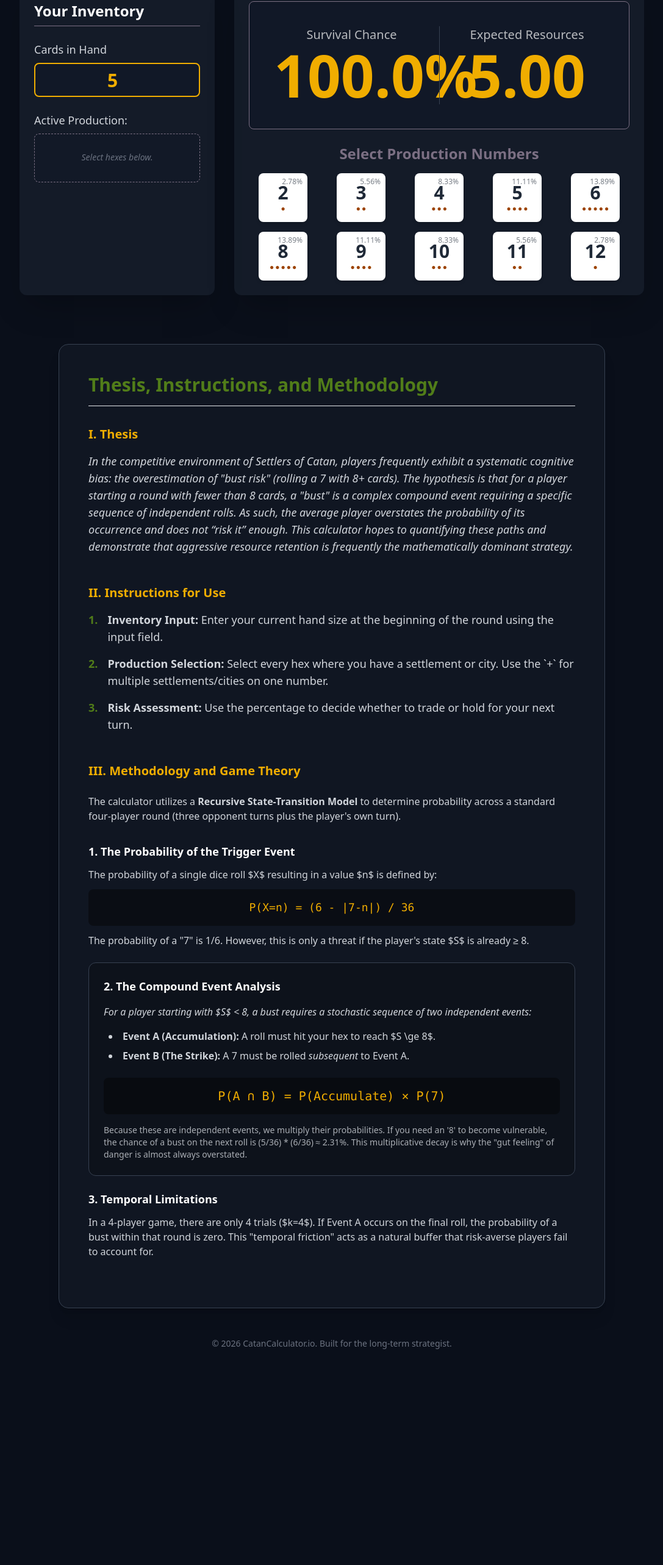
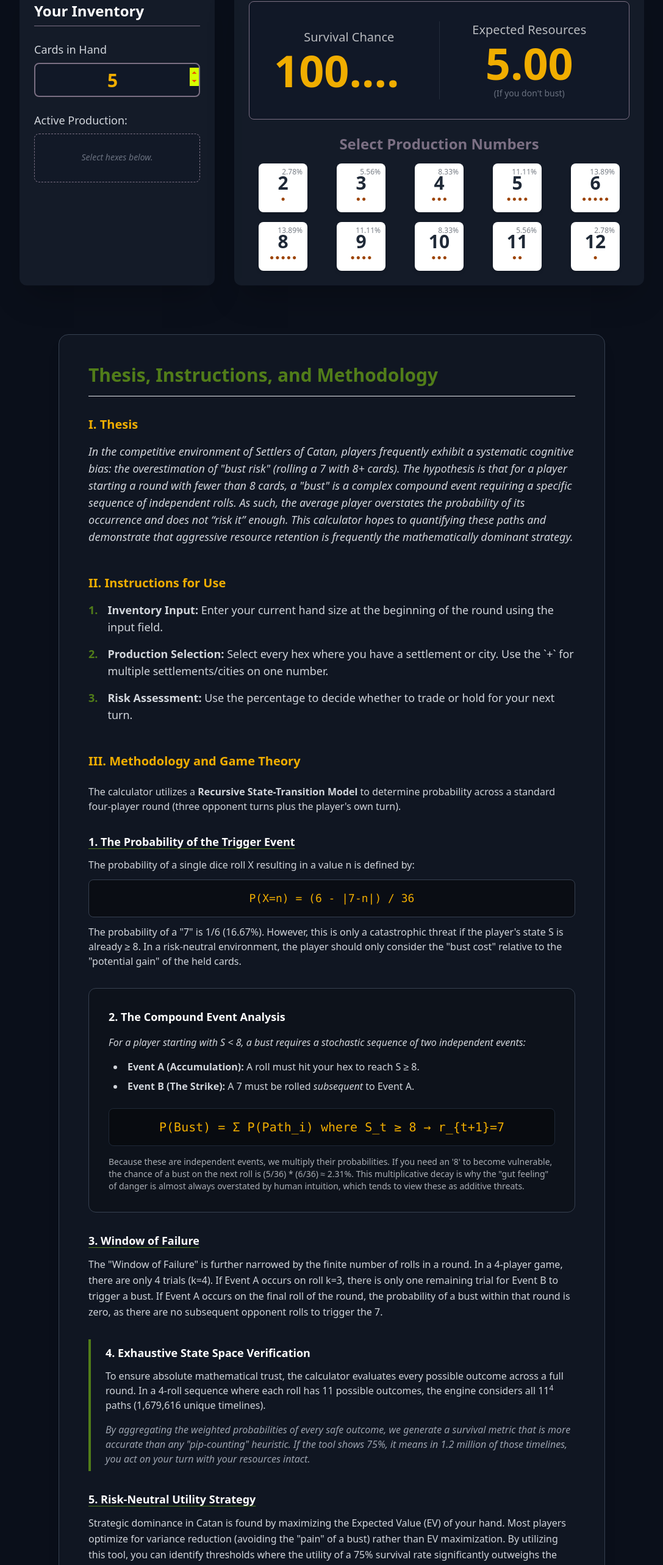
Before and after one commit to pklafta24/Catan-Calculator, a React (Vite) app: page / in a window 1280 px wide. Shown: the part 202-2768 px from the top of the page at 61% size, without its empty margins (96-1183 px from the left). Before the commit the page ends 2487 px from the top, so only its background shows below. Built offline with nearby package versions, Linux system fonts and the light colour scheme.

Commit message:
Enhance styling and layout in App component
Added custom styling for number input spinners and updated layout for survival chance and expected resources sections.

```diff
--- a/App.jsx
+++ b/App.jsx
@@ -128,6 +128,16 @@ export default function App() {
 
   return (
     <div className="text-white min-h-screen font-sans p-3 sm:p-8 flex flex-col items-center select-none" style={{ backgroundColor: COLORS.darker }}>
+      <style>{`
+        /* Custom styling for the gold arrows (spinners) */
+        input[type="number"]::-webkit-inner-spin-button,
+        input[type="number"]::-webkit-outer-spin-button {
+          filter: sepia(100%) saturate(2000%) hue-rotate(10deg);
+          opacity: 1;
+          cursor: pointer;
+          height: 30px;
+        }
+      `}</style>
       <div className="w-full max-w-5xl mx-auto">
 
         {/* Calculator Section */}
@@ -148,8 +158,8 @@ export default function App() {
                 inputMode="numeric"
                 value={cardCount}
                 onChange={handleCardCountChange}
-                className="w-full h-14 bg-gray-900 rounded-lg text-white text-center text-3xl font-bold focus:ring-2 focus:outline-none transition-colors appearance-none"
-                style={{ border: `2px solid ${COLORS.wheat}`, color: COLORS.wheat }}
+                className="w-full h-14 bg-gray-900 rounded-lg text-white text-center text-3xl font-bold focus:ring-2 focus:outline-none transition-colors"
+                style={{ border: `2px solid ${COLORS.ore}`, color: COLORS.wheat }}
                 min="0"
               />
             </div>
@@ -172,19 +182,21 @@ export default function App() {
           {/* Main Dashboard */}
           <div className="lg:col-span-2 bg-gray-800/50 p-5 sm:p-6 rounded-xl shadow-2xl border-t-4" style={{ borderColor: COLORS.wood }}>
             <div className="bg-gray-900 p-4 sm:p-6 rounded-lg mb-6 text-center shadow-inner border" style={{ borderColor: COLORS.ore }}>
-                <div className="flex flex-col sm:flex-row justify-around items-center">
-                    <div className="w-full sm:w-1/2 p-2 sm:p-4">
-                        <h2 className="text-md sm:text-xl opacity-70 mb-1">Survival Chance</h2>
-                        <div className="text-6xl sm:text-8xl font-bold" style={{ color: COLORS.wheat }}>
+                <div className="flex flex-col sm:flex-row justify-between items-center px-2 space-y-4 sm:space-y-0">
+                    <div className="flex-1 p-2 text-center min-w-0">
+                        <h2 className="text-xs sm:text-xl opacity-70 mb-1 whitespace-nowrap">Survival Chance</h2>
+                        <div className="text-4xl xs:text-5xl sm:text-6xl md:text-7xl font-bold truncate" style={{ color: COLORS.wheat }}>
                           {(metrics.survivalProbability * 100).toFixed(1)}%
                         </div>
                     </div>
-                    <div className="w-full sm:w-px h-px sm:h-32 bg-gray-700 my-4 sm:my-0"></div>
-                    <div className="w-full sm:w-1/2 p-2 sm:p-4">
-                         <h2 className="text-md sm:text-xl opacity-70 mb-1">Expected Resources</h2>
-                        <div className="text-6xl sm:text-8xl font-bold" style={{ color: COLORS.wheat }}>
+                    <div className="hidden sm:block w-px h-32 bg-gray-700 opacity-50 mx-4"></div>
+                    <div className="block sm:hidden w-full h-px bg-gray-700 opacity-30"></div>
+                    <div className="flex-1 p-2 text-center min-w-0">
+                         <h2 className="text-xs sm:text-xl opacity-70 mb-1 whitespace-nowrap">Expected Resources</h2>
+                        <div className="text-4xl xs:text-5xl sm:text-6xl md:text-7xl font-bold truncate" style={{ color: COLORS.wheat }}>
                           {metrics.expectedCards.toFixed(2)}
                         </div>
+                        <p className="text-gray-500 text-[10px] sm:text-sm mt-1 whitespace-nowrap">(If you don't bust)</p>
                     </div>
                 </div>
             </div>
@@ -206,7 +218,7 @@ export default function App() {
           </div>
         </div>
 
-        {/* Text Section */}
+        {/* Thesis, Instructions, and Methodology Section */}
         <div className="max-w-4xl mx-auto bg-gray-800/30 p-6 sm:p-12 rounded-2xl border border-gray-700 shadow-xl leading-relaxed mb-12">
           <h1 className="text-2xl sm:text-3xl font-bold mb-6 sm:mb-8 border-b pb-4" style={{ color: COLORS.wood }}>Thesis, Instructions, and Methodology</h1>
 
@@ -243,34 +255,53 @@ export default function App() {
             <div className="text-gray-300 space-y-8 text-sm sm:text-base">
               <p>The calculator utilizes a <b>Recursive State-Transition Model</b> to determine probability across a standard four-player round (three opponent turns plus the player's own turn).</p>
 
-              <div className="space-y-6">
+              <div className="space-y-8">
                 <div>
-                  <h3 className="font-bold mb-3 text-white text-lg">1. The Probability of the Trigger Event</h3>
-                  <p className="mb-3">The probability of a single dice roll $X$ resulting in a value $n$ is defined by:</p>
-                  <div className="bg-black/40 p-4 text-center font-mono rounded-lg text-lg" style={{ color: COLORS.wheat }}>
+                  <h3 className="font-bold mb-3 text-white text-lg underline decoration-wood underline-offset-4">1. The Probability of the Trigger Event</h3>
+                  <p className="mb-3">The probability of a single dice roll X resulting in a value n is defined by:</p>
+                  <div className="bg-black/40 p-4 text-center font-mono rounded-lg text-lg border border-gray-700" style={{ color: COLORS.wheat }}>
                     P(X=n) = (6 - |7-n|) / 36
                   </div>
-                  <p className="mt-3">The probability of a "7" is 1/6. However, this is only a threat if the player's state $S$ is already ≥ 8.</p>
+                  <p className="mt-3">The probability of a "7" is 1/6 (16.67%). However, this is only a catastrophic threat if the player's state S is already ≥ 8. In a risk-neutral environment, the player should only consider the "bust cost" relative to the "potential gain" of the held cards.</p>
                 </div>
 
-                <div className="bg-black/20 p-5 sm:p-6 rounded-xl border border-gray-700">
+                <div className="bg-black/20 p-5 sm:p-8 rounded-xl border border-gray-700">
                   <h3 className="font-bold mb-4 text-white text-lg">2. The Compound Event Analysis</h3>
-                  <p className="mb-4 italic">For a player starting with $S$ &lt; 8, a bust requires a stochastic sequence of two independent events:</p>
+                  <p className="mb-4 italic">For a player starting with S &lt; 8, a bust requires a stochastic sequence of two independent events:</p>
                   <ul className="list-disc list-inside space-y-2 mb-6 ml-2">
-                    <li><b>Event A (Accumulation):</b> A roll must hit your hex to reach $S \ge 8$.</li>
+                    <li><b>Event A (Accumulation):</b> A roll must hit your hex to reach S ≥ 8.</li>
                     <li><b>Event B (The Strike):</b> A 7 must be rolled <i>subsequent</i> to Event A.</li>
                   </ul>
-                  <div className="text-center font-mono py-4 bg-black/40 rounded-lg text-xl" style={{ color: COLORS.wheat }}>
-                    P(A ∩ B) = P(Accumulate) × P(7)
+                  <div className="text-center font-mono py-4 bg-black/40 rounded-lg text-xl border border-gray-800" style={{ color: COLORS.wheat }}>
+                    {"P(Bust) = Σ P(Path_i) where S_t ≥ 8 → r_{t+1}=7"}
                   </div>
                   <p className="mt-4 text-xs sm:text-sm opacity-80 leading-relaxed">
-                    Because these are independent events, we multiply their probabilities. If you need an '8' to become vulnerable, the chance of a bust on the next roll is (5/36) * (6/36) ≈ 2.31%. This multiplicative decay is why the "gut feeling" of danger is almost always overstated.
+                    Because these are independent events, we multiply their probabilities. If you need an '8' to become vulnerable, the chance of a bust on the next roll is (5/36) * (6/36) ≈ 2.31%. This multiplicative decay is why the "gut feeling" of danger is almost always overstated by human intuition, which tends to view these as additive threats.
                   </p>
                 </div>
 
                 <div>
-                  <h3 className="font-bold mb-3 text-white text-lg">3. Temporal Limitations</h3>
-                  <p>In a 4-player game, there are only 4 trials ($k=4$). If Event A occurs on the final roll, the probability of a bust within that round is zero. This "temporal friction" acts as a natural buffer that risk-averse players fail to account for.</p>
+                  <h3 className="font-bold mb-3 text-white text-lg underline decoration-wood underline-offset-4">3. Window of Failure</h3>
+                  <p className="leading-relaxed">
+                    The "Window of Failure" is further narrowed by the finite number of rolls in a round. In a 4-player game, there are only 4 trials (k=4). If Event A occurs on roll k=3, there is only one remaining trial for Event B to trigger a bust. If Event A occurs on the final roll of the round, the probability of a bust within that round is zero, as there are no subsequent opponent rolls to trigger the 7.
+                  </p>
+                </div>
+
+                <div className="border-l-4 border-wood pl-6 py-2">
+                  <h3 className="font-bold mb-3 text-white text-lg">4. Exhaustive State Space Verification</h3>
+                  <p className="mb-4">
+                    To ensure absolute mathematical trust, the calculator evaluates every possible outcome across a full round. In a 4-roll sequence where each roll has 11 possible outcomes, the engine considers all 11<sup>4</sup> paths (1,679,616 unique timelines).
+                  </p>
+                  <p className="text-gray-400 italic">
+                    By aggregating the weighted probabilities of every safe outcome, we generate a survival metric that is more accurate than any "pip-counting" heuristic. If the tool shows 75%, it means in 1.2 million of those timelines, you act on your turn with your resources intact.
+                  </p>
+                </div>
+
+                <div>
+                  <h3 className="font-bold mb-3 text-white text-lg underline decoration-wood underline-offset-4">5. Risk-Neutral Utility Strategy</h3>
+                  <p className="leading-relaxed">
+                    Strategic dominance in Catan is found by maximizing the Expected Value (EV) of your hand. Most players optimize for variance reduction (avoiding the "pain" of a bust) rather than EV maximization. By utilizing this tool, you can identify thresholds where the utility of a 75% survival rate significantly outweighs the "safety" of a suboptimal trade. If the probability of survival is high, the correct move is almost always to hold, as the compounding return of building a city or settlement outweighs the risk of a 50% card loss.
+                  </p>
                 </div>
               </div>
             </div>
```
